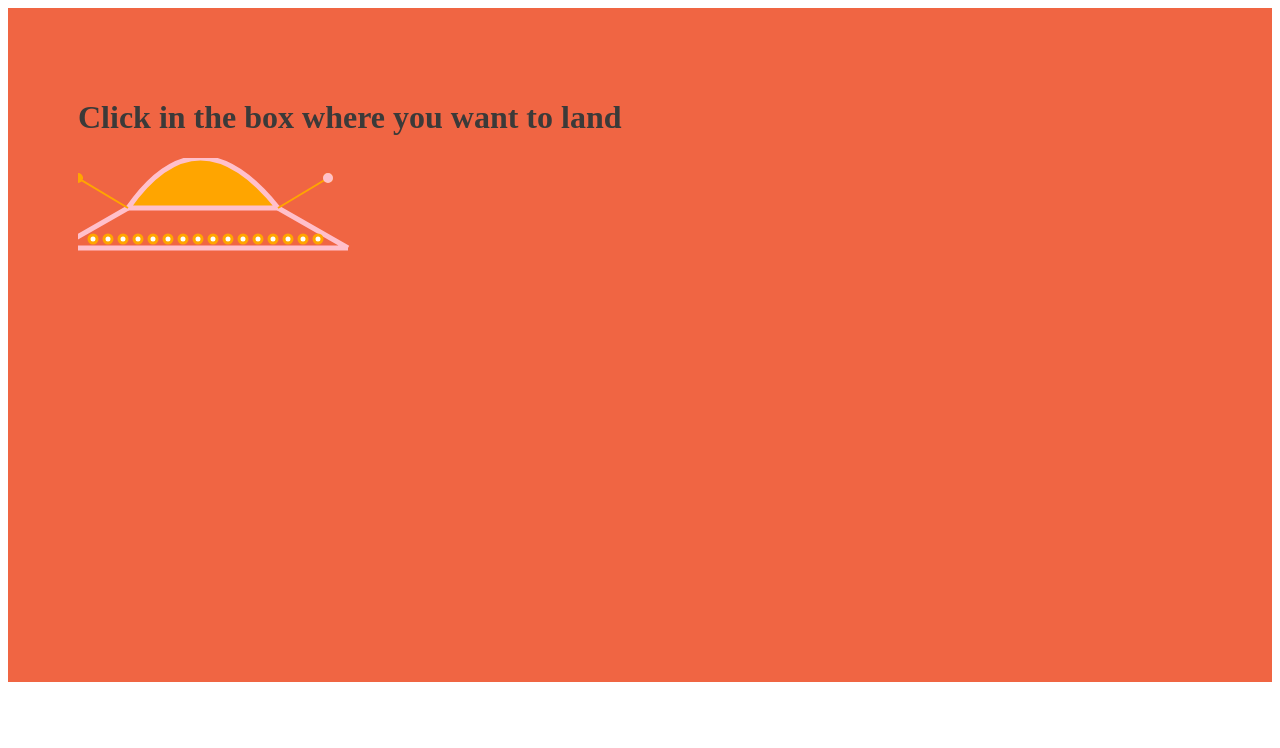
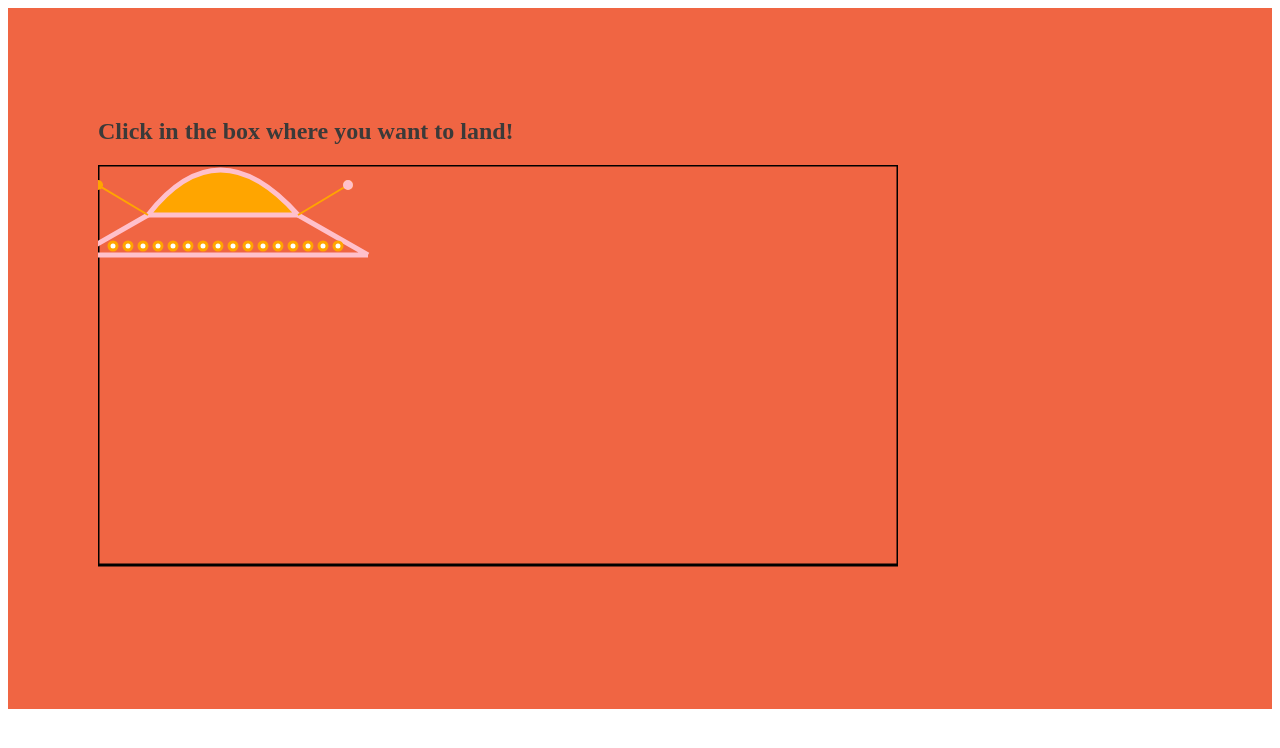
Before and after one commit to SarahJoniPower/UFO-animation, a React app: page / in a window 1280 px wide. Shown: the top 748 px of the page. Built offline with nearby package versions, Linux system fonts and the light colour scheme; the HTML template or start-up script is replaced by a standard one.

Commit message:
Starting to add background

```diff
--- a/src/app.css
+++ b/src/app.css
@@ -1,8 +1,8 @@
 div {
   background: rgb(240, 101, 67);
-  padding: 70px;
+  padding: 90px;
 }
 
-h1 {
+h2 {
   color: rgb(59, 58, 57);
 }
--- a/src/app.jsx
+++ b/src/app.jsx
@@ -4,7 +4,7 @@ import "./app.css"
 
 export const App = () => {
     return <div>
-        <h1> Click in the box where you want to land </h1>
+        <h2> Click in the box where you want to land! </h2>
         <UFO xAxis={200} yAxis={200} yAxisStop={400} xAxisStop={300} />
     </div>
 }
--- a/src/ufo.jsx
+++ b/src/ufo.jsx
@@ -20,7 +20,10 @@ export const UFO = (props) => {
 
     const render = () => {
       ctx.clearRect(0, 0, 800, 450);
+
+      drawBackground()
       drawUFO(xAxis - 150, yAxis - 150)
+
 
       if (yAxis < finalPosition.y) {
         yAxis += 1;
@@ -44,6 +47,7 @@ export const UFO = (props) => {
       drawBottom(x, y)
       drawAntenna(x, y)
 
+      // there is a bug in the lights - won't change if final position x or y is same as start
       if (yAxis === finalPosition.y && xAxis === finalPosition.x) {
         drawAntennaCircle(x, y, 'pink')
         drawBodyCircles(x, y, 'white')
@@ -56,7 +60,7 @@ export const UFO = (props) => {
     function drawTop(x, y) {
       ctx.beginPath();
       ctx.moveTo(x, y)
-      ctx.quadraticCurveTo(x + 70, y - 100, x + 150, y);
+      ctx.quadraticCurveTo(x + 70, y - 90, x + 150, y);
       ctx.closePath();
       ctx.lineWidth = 5;
       ctx.strokeStyle = 'pink'
@@ -127,6 +131,18 @@ export const UFO = (props) => {
         xAxisCircle += 15
       }
     };
+
+    function drawBackground() {
+
+      // grey box outline
+      ctx.beginPath();
+      ctx.rect(0, 0, 800, 400);
+      ctx.strokeStyle = 'black';
+      ctx.stroke();
+
+      //
+    }
+
   });
 
   return <canvas
```
